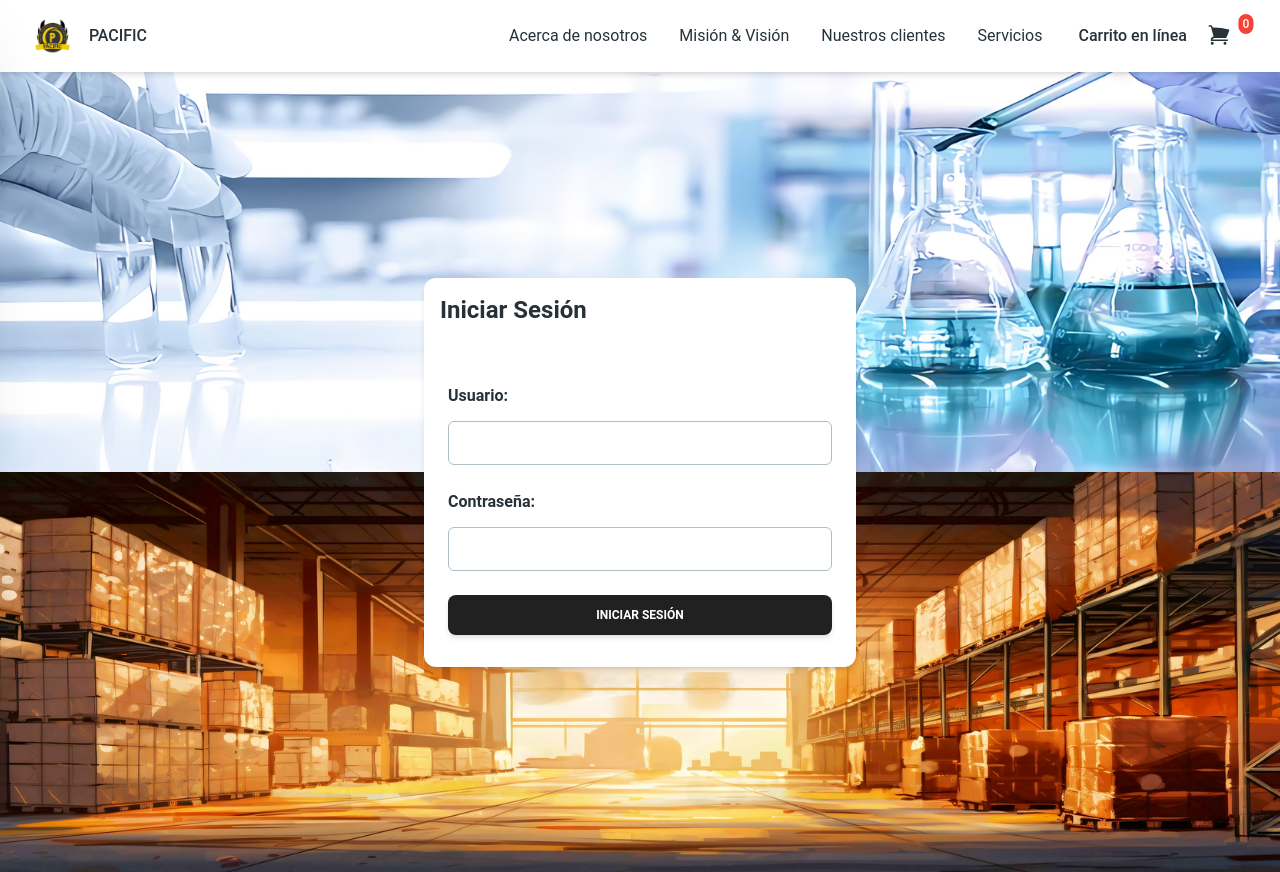
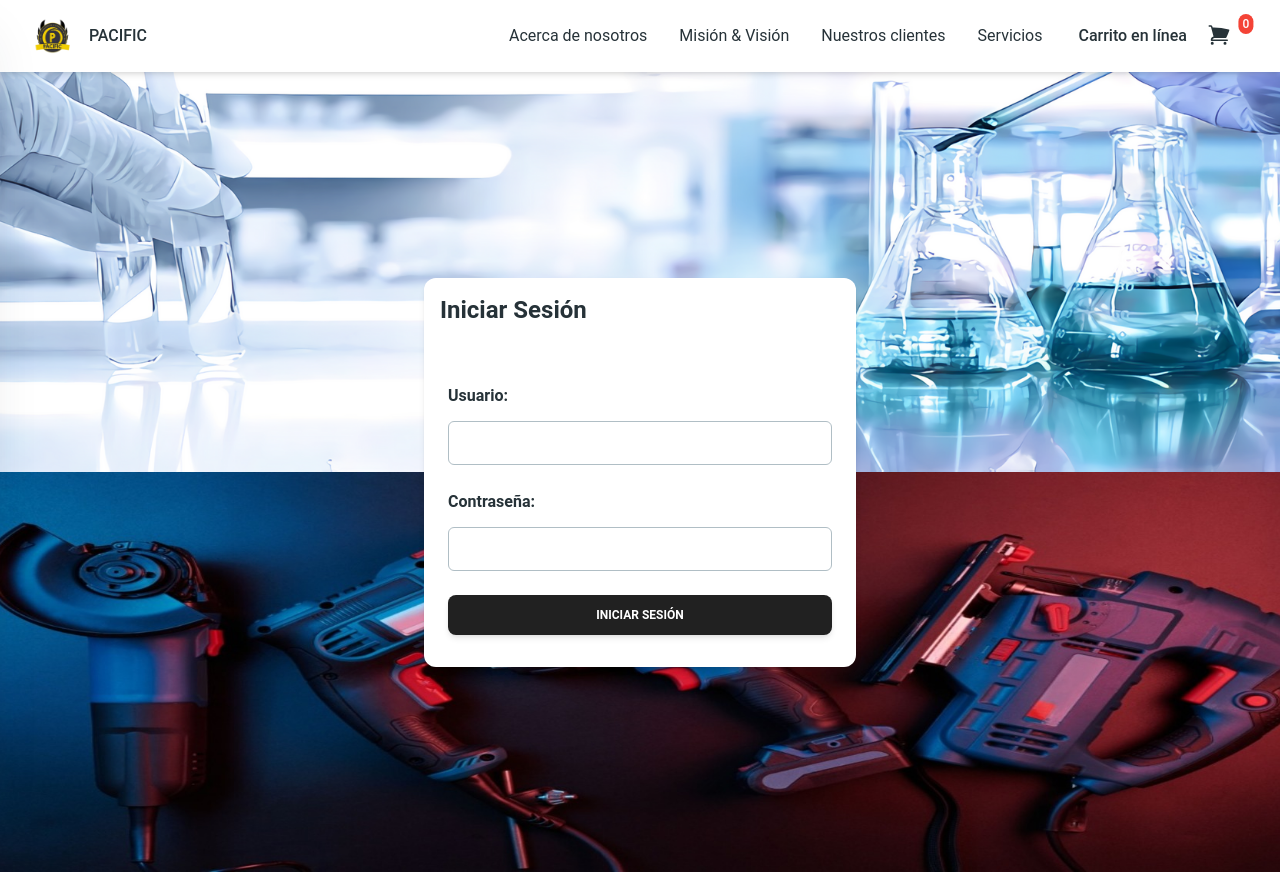
Before and after one commit to Alecfut07/pacific-frontend, a React (Vite) app: page /admin in a window 1280 px wide. Built offline with nearby package versions, Linux system fonts and the light colour scheme.

Commit message:
bugfix/Cambiar imagen de fondo para el apartado del login y de herramientas

```diff
--- a/src/pages/Industrial/IndustrialInventoryPage/IndustrialInventoryPage.jsx
+++ b/src/pages/Industrial/IndustrialInventoryPage/IndustrialInventoryPage.jsx
@@ -1,12 +1,12 @@
 import { Typography } from "@material-tailwind/react";
 import IndustrialProductsGallery from "../../../components/IndustrialProductsGallery/IndustrialProductsGallery";
-import industrialInventoryBackgroundImage from "../../../images/IndustrialInventory/IndustrialIventoryPage/industrial-inventory-background.png";
+import ToolsProductsBackground from "../../../images/IndustrialInventory/IndustrialIventoryPage/tools-products-background.jpg";
 
 function IndustrialInventoryPage({ addToCart }) {
   return (
     <div>
       <div className="relative">
-        <img src={industrialInventoryBackgroundImage} className="w-full" />
+        <img src={ToolsProductsBackground} className="w-full" />
         <div className="absolute inset-0 flex items-center justify-center bg-black bg-opacity-50">
           <div className="text-center text-white">
             <Typography variant="h1" className="text-3xl font-bold">
--- a/src/pages/Login/LoginPage/LoginPage.jsx
+++ b/src/pages/Login/LoginPage/LoginPage.jsx
@@ -11,7 +11,7 @@ import {
   Typography,
 } from "@material-tailwind/react";
 import LabInventoryBackground from "../../../images/LabInventory/LabInventoryPage/lab-inventory-background.png";
-import IndustrialInventoryBackground from "../../../images/IndustrialInventory/IndustrialIventoryPage/industrial-inventory-background.png";
+import ToolsProductsBackground from "../../../images/IndustrialInventory/IndustrialIventoryPage/tools-products-background.jpg";
 
 function LoginPage() {
   const setToken = useContext(DataContext).setToken;
@@ -49,8 +49,8 @@ function LoginPage() {
           className="h-1/2 w-full object-cover"
         />
         <img
-          src={IndustrialInventoryBackground}
-          alt={IndustrialInventoryBackground}
+          src={ToolsProductsBackground}
+          alt={ToolsProductsBackground}
           className="h-1/2 w-full object-cover"
         />
       </div>
```
Also changed, not shown: src/images/IndustrialInventory/IndustrialIventoryPage/tools-products-background.jpg (added).
